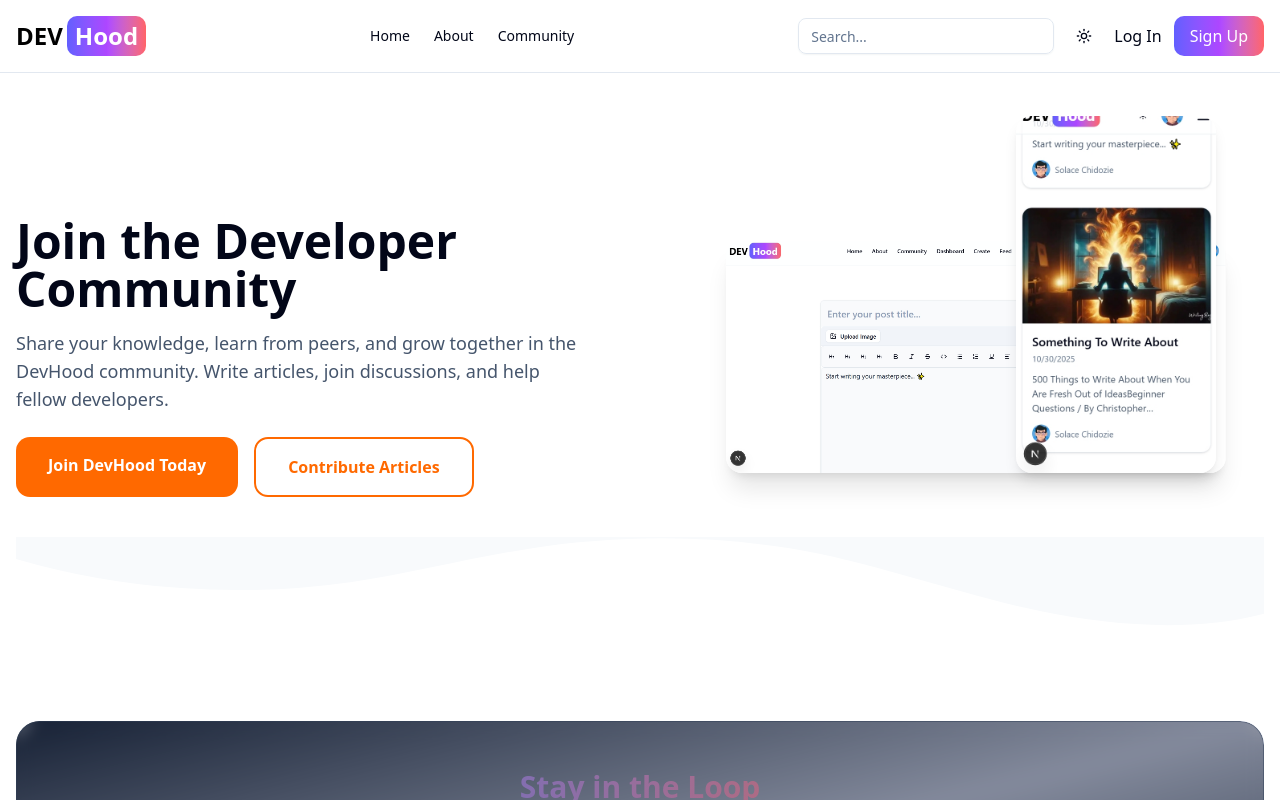
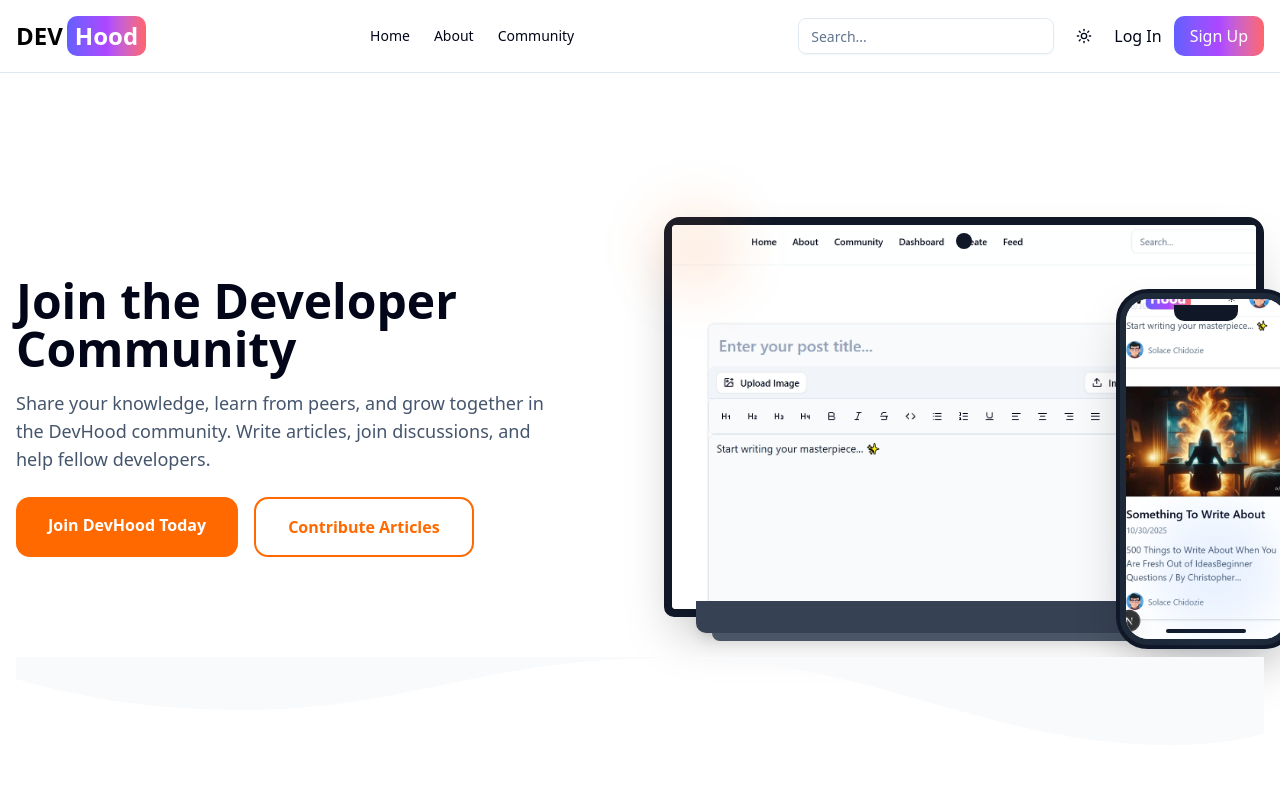
Before and after one commit to chlazie/dev-blog, a Next.js app: page / in a window 1280 px wide. Shown: the top 800 px of the page. Built offline with nearby package versions, Linux system fonts and the light colour scheme; no server answers.

Commit message:
Development: fixed mockups

```diff
--- a/src/app/page.tsx
+++ b/src/app/page.tsx
@@ -37,24 +37,57 @@ export default function HomePage() {
           </div>
 
           <div className="lg:w-1/2 flex justify-center relative">
-            {/* Desktop screenshot */}
+            {/* Desktop Laptop Mockup */}
+            <div className="relative">
+              {/* Laptop Frame */}
+              <div className="relative w-[600px] h-[400px]">
+                {/* Laptop Screen */}
+                <div className="absolute inset-0 bg-gray-800 rounded-t-2xl rounded-b-lg shadow-2xl border-8 border-gray-900">
+                  {/* Screen Content */}
+                  <div className="absolute inset-0 rounded bg-white overflow-hidden">
                     <Image
                       src="/image.png"
-              alt="App Screenshot"
-              width={500}
-              height={350}
-              className="rounded-2xl shadow-xl"
+                      alt="DevHood App Screenshot"
+                      fill
+                      className="object-cover"
                     />
-            {/* Mobile screenshot */}
+                  </div>
+                  {/* Camera Notch */}
+                  <div className="absolute top-2 left-1/2 transform -translate-x-1/2 w-4 h-4 bg-gray-900 rounded-full"></div>
+                </div>
+
+                {/* Laptop Base */}
+                <div className="absolute -bottom-4 left-8 right-8 h-8 bg-gray-700 rounded-b-lg shadow-lg"></div>
+                <div className="absolute -bottom-6 left-12 right-12 h-2 bg-gray-600 rounded-b-lg"></div>
+              </div>
+
+              {/* Mobile Phone Mockup */}
+              <div className="absolute -bottom-8 -right-8">
+                <div className="relative w-[180px] h-[360px]">
+                  {/* Phone Frame */}
+                  <div className="absolute inset-0 bg-gray-800 rounded-4xl shadow-2xl border-4 border-gray-900">
+                    {/* Screen */}
+                    <div className="absolute inset-[6px] rounded-[1.4rem] bg-white overflow-hidden">
                       <Image
                         src="/appview.jpeg"
-              alt="App Mobile Screenshot"
-              width={200}
-              height={400}
-              className="absolute bottom-0 right-0 -translate-x-12 rounded-2xl shadow-lg"
+                        alt="DevHood Mobile Screenshot"
+                        fill
+                        className="object-cover"
                       />
                     </div>
+                    {/* Notch */}
+                    <div className="absolute top-3 left-1/2 transform -translate-x-1/2 w-16 h-4 bg-gray-900 rounded-b-lg"></div>
+                    {/* Home Indicator */}
+                    <div className="absolute bottom-3 left-1/2 transform -translate-x-1/2 w-20 h-1 bg-gray-900 rounded-full"></div>
+                  </div>
+                </div>
+              </div>
 
+              {/* Floating Elements for Depth */}
+              <div className="absolute -top-4 -left-4 w-24 h-24 bg-orange-500/10 rounded-full blur-xl"></div>
+              <div className="absolute -bottom-4 -right-4 w-32 h-32 bg-blue-500/10 rounded-full blur-xl"></div>
+            </div>
+          </div>
           {/* Curved Divider - Adjusted positioning */}
           <div className="absolute -bottom-10 left-0 right-0 h-24 overflow-hidden z-0">
             <svg
--- a/tailwind.config.ts
+++ b/tailwind.config.ts
@@ -4,7 +4,11 @@ import typography from "@tailwindcss/typography"
 export default {
   content: ["./src/**/*.{js,ts,jsx,tsx,mdx}"],
   theme: {
-    extend: {},
+    extend: {
+      blur: {
+        xs: '2px',
+      }
+    },
   },
   plugins: [typography],
 } satisfies Config
```
Lines whose indentation alone changed are shown as unchanged.
